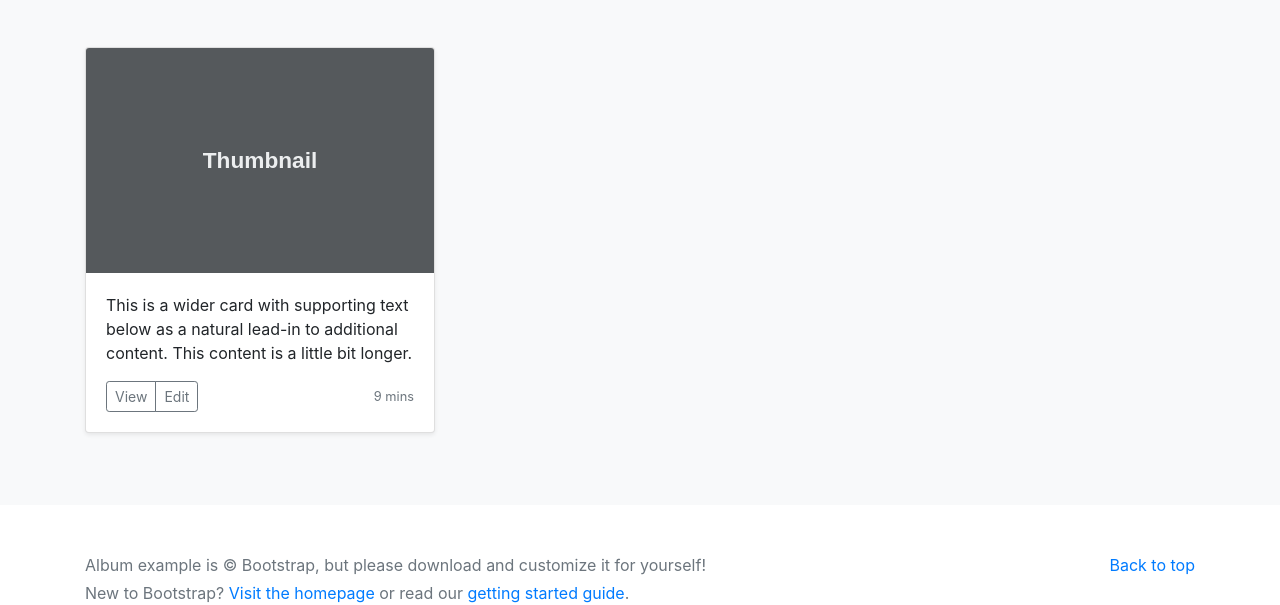
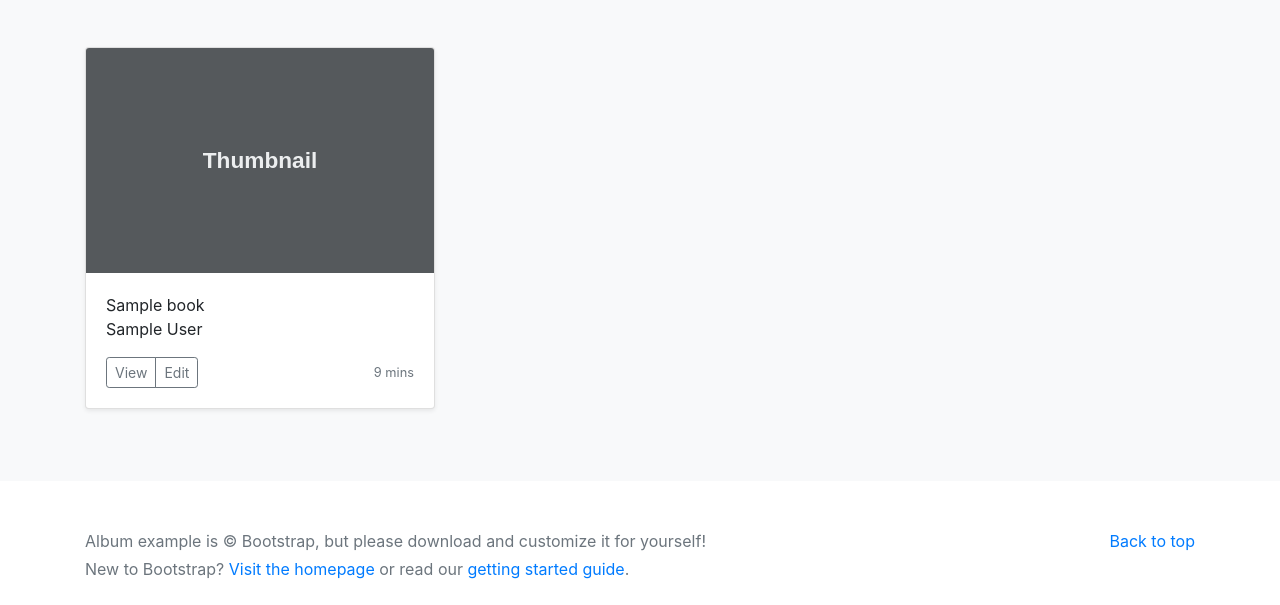
Before and after one commit to sushobhana/bookie, a Django app: page / in a window 1280 px wide. Shown: the part 531-1136 px from the top of the page. After the commit the page ends 1110 px from the top, so only its background shows below. Run offline with Django 3.2, Linux system fonts and the light colour scheme; a user stored in the database is signed in; tables that the repository leaves empty hold one stand-in row (values such as "Sample post"); some libraries are stand-ins or nearby versions.

Commit message:
multivalued tags fixed

```diff
--- a/book_sharing/book/admin.py
+++ b/book_sharing/book/admin.py
@@ -2,6 +2,6 @@
 from .models import Tags, Book, UsersBook
 
 # Register your models here.
+admin.site.register(Book)
 admin.site.register(Tags)
-admin.site.register(Book)
 admin.site.register(UsersBook)
--- a/book_sharing/book/forms.py
+++ b/book_sharing/book/forms.py
@@ -1,5 +1,5 @@
-form django import forms
-form .models import Book
+from django import forms
+from .models import Book
 
 class BookForm(forms.ModelForm):
 
--- a/book_sharing/book/models.py
+++ b/book_sharing/book/models.py
@@ -12,7 +12,10 @@
         return super(IntegerRangeField, self).formfield(**defaults)
 
 class Tags(models.Model):
-    name = models.CharField(max_length=10)
+
+    name = models.CharField(
+        max_length=20,
+    )
 
     def __str__(self):
         return self.name
@@ -23,7 +26,7 @@
     author = models.CharField(max_length=100)
     publisher = models.CharField(max_length=100)
     edition = models.IntegerField()
-    tags = models.ManyToManyField(Tags, null=True, blank=True)
+    tags = models.ManyToManyField(Tags)
     description = models.CharField(max_length=300)
     isbn = models.CharField(primary_key=True, max_length=300, default='0000')
     rating = IntegerRangeField(min_value=0, max_value=10)
--- a/book_sharing/book/templates/book_search/gallery.html
+++ b/book_sharing/book/templates/book_search/gallery.html
@@ -1,6 +1,7 @@
 {% extends 'book_search/base.html' %}
 
 {% block content %}
+{% for book in books %}
 <div class="row">
     <div class="col-md-4">
         <div class="card mb-4 shadow-sm">
@@ -8,8 +9,12 @@
                  data-src="holder.js/100px225?theme=thumb&bg=55595c&fg=eceeef&text=Thumbnail"
                  alt="Card image cap">
             <div class="card-body">
-                <p class="card-text">This is a wider card with supporting text below as a natural lead-in to
-                    additional content. This content is a little bit longer.</p>
+                <p class="card-text">{{ book.title }} <br> {{ book.author }} <br>
+                    {% for tag in book.tags.all %}
+                      {{ tag }}
+                    {% endfor %}
+                 </p>
+                <!-- <p class="card-text">{{ book.author }}</p> -->
                 <div class="d-flex justify-content-between align-items-center">
                     <div class="btn-group">
                         <button type="button" class="btn btn-sm btn-outline-secondary">View</button>
@@ -22,5 +27,5 @@
         </div>
     </div>
 </div>
-
+{% endfor %}
 {% endblock %}
--- a/book_sharing/book/views.py
+++ b/book_sharing/book/views.py
@@ -1,11 +1,12 @@
 from django.shortcuts import render
-
+from .models import Book
 # Create your views here.
 
 
 def home(request):
     if request.user.is_authenticated:
         print(request.user)
-        return render(request, 'book_search/gallery.html', {'user': request.user})
+        books = Book.objects.all()
+        return render(request, 'book_search/gallery.html', {'user': request.user, 'books': books})
     else:
         return render(request, 'book_search/gallery.html', {'user': 'Signin'})
```
Also changed, not shown: book_sharing/book/migrations/0007_auto_20181101_1924.py (added), book_sharing/book/migrations/0008_auto_20181101_2212.py (added), book_sharing/book/migrations/0009_auto_20181101_2240.py (added), book_sharing/users/migrations/0008_auto_20181101_1924.py (added).
